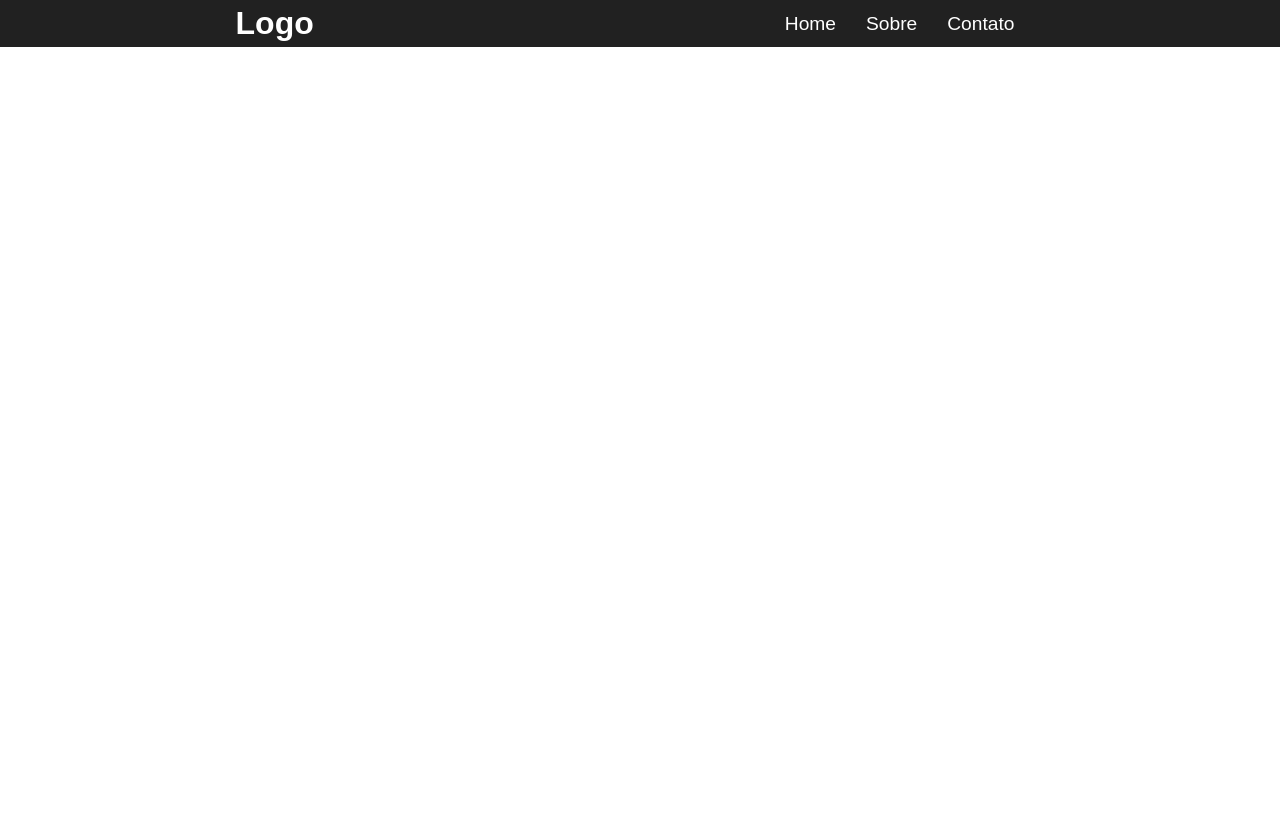
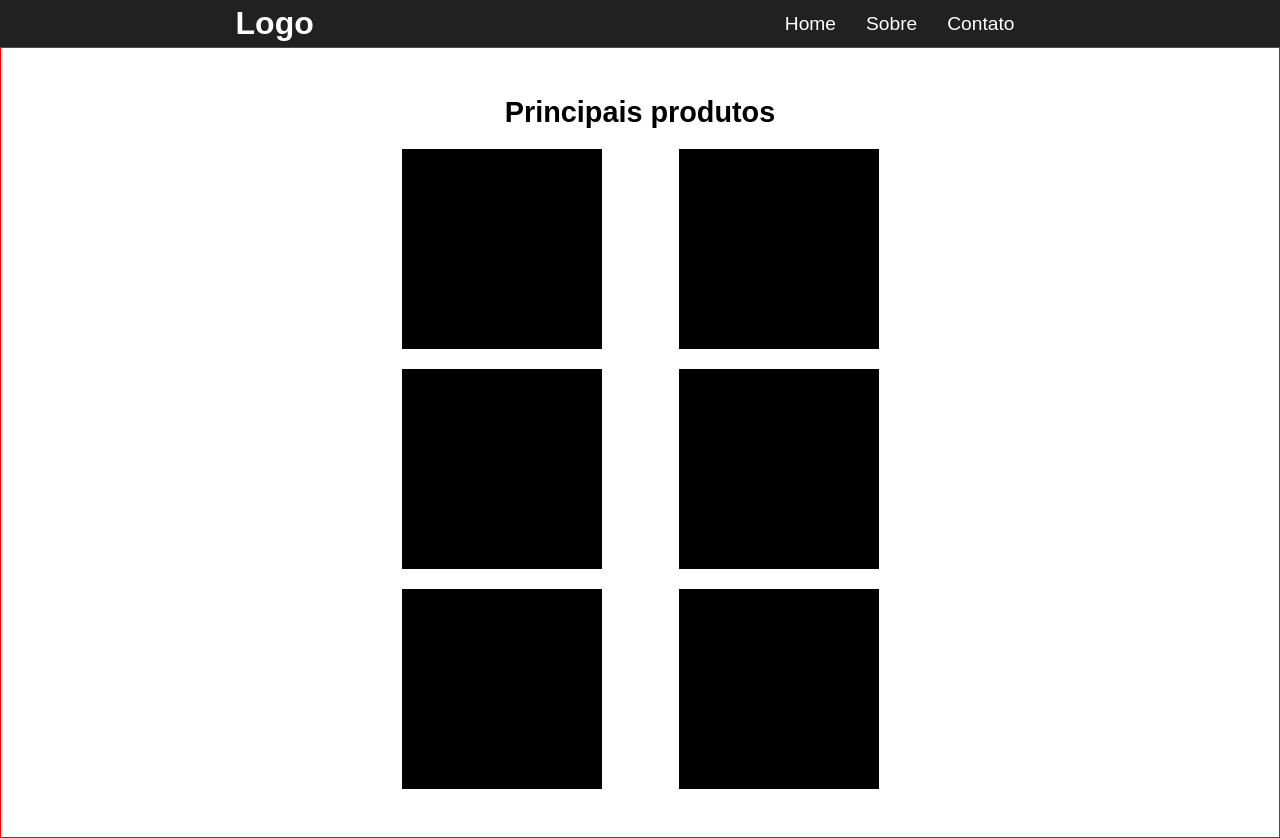
Before and after one commit to jonathasVeiga/Exercicios, a plain HTML site: page Layout desafio/index.html in a window 1280 px wide. Before the commit the page ends 800 px from the top, so only its background shows below. Drawn offline with Linux system fonts and the light colour scheme.

Commit message:
concluida a seção home, posteriormente será ajustada a altura das sections

```diff
--- a/Layout desafio/estilo/estilo.css
+++ b/Layout desafio/estilo/estilo.css
@@ -40,3 +40,34 @@ span a{
 #menu li:hover a{
     text-decoration:underline;
 }
+
+/* SEÇÃO HOME */
+
+section{
+    display: flex;
+    flex-direction: column;
+    align-items: center;
+    justify-content: center;
+    padding: 3em;
+    border: 1px solid red;
+}
+
+#home h1{
+    margin-bottom: 20px;
+    font: 1.8em "arial";
+    font-weight: 700;
+}
+
+#container{
+    display: flex;
+    width: 50%;
+    justify-content: space-evenly;
+    flex-flow: row wrap;
+    gap: 20px;
+}
+
+#container .produto{
+    width: 200px;
+    height: 200px;
+    background-color: #000;
+}
--- a/Layout desafio/index.html
+++ b/Layout desafio/index.html
@@ -26,5 +26,34 @@
             </ul>
         </nav>
     </header>
+
+    <section id="home">
+        <h1>Principais produtos</h1>
+        <div id="container">
+            <div class="produto">
+
+            </div>
+
+            <div class="produto">
+
+            </div>
+
+            <div class="produto">
+
+            </div>
+
+            <div class="produto">
+
+            </div>
+
+            <div class="produto">
+
+            </div>
+
+            <div class="produto">
+
+            </div>
+        </div>
+    </section>
 </body>
 </html>
```
